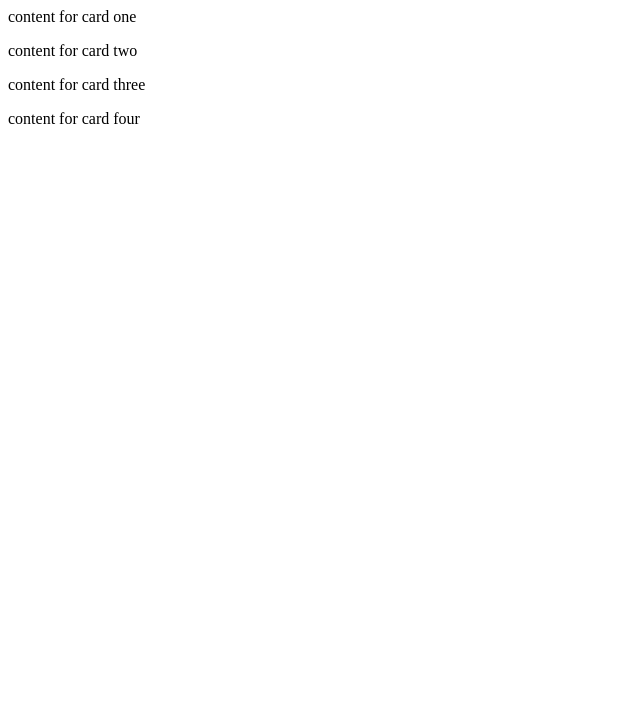
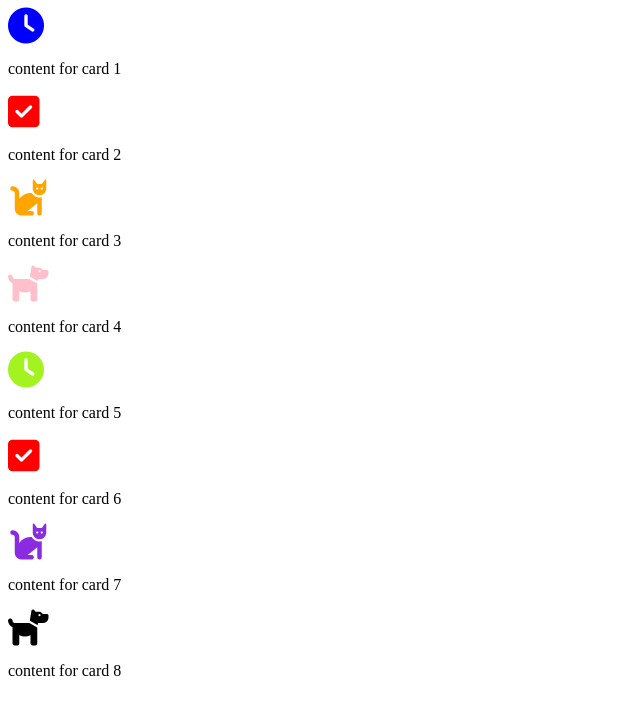
Before and after one commit to peddlefaster/homeworking, a plain HTML site: page flex-grid.html in a window 1280 px wide. Shown: the whole page, without its empty margins (0-640 px from the left). Drawn offline with Linux system fonts and the light colour scheme.

Commit message:
Added icons

```diff
--- a/flex-grid.html
+++ b/flex-grid.html
@@ -1,23 +1,57 @@
+<!DOCTYPE html>
+<html>
+  <head>
+    <title>Font Awesome Icons</title>
+    <meta name="viewport" content="width=device-width, initial-scale=1" />
+    <script src="https://kit.fontawesome.com/a076d05399.js"></script>
+    <!--Get your own code at fontawesome.com-->
+  </head>
+
+  <body>
     <div class="centered">
       <section class="cards">
-    <article class="card">
-      <p>content for card one</p>
-    </article>
-    <!-- /card-one -->
 
         <article class="card">
-      <p>content for card two</p>
+          <i class="fas fa-clock" style="font-size:36px;color:blue;"></i>
+          <p>content for card 1</p>
         </article>
-    <!-- /card-two -->
 
         <article class="card">
-      <p>content for card three</p>
+            <li class="fas fa-check-square"style='font-size:36px;color: red;'></li></i>
+          <p>content for card 2</p>
         </article>
-    <!-- /card-three -->
 
         <article class="card">
-      <p>content for card four</p>
+            <i class='fas fa-cat' style='font-size:36px;color: orange;'></i>
+          <p>content for card 3</p>
         </article>
-    <!-- /card-four -->
+
+        <article class="card">
+            <i class='fas fa-dog' style='font-size:36px; color: pink;'></i>
+          <p>content for card 4</p>
+        </article>
+
+        <article class="card">
+          <i class="fas fa-clock" style="font-size:36px;color:rgb(163, 243, 33)"></i>
+          <p>content for card 5</p>
+        </article>
+
+        <article class="card">
+            <li class="fas fa-check-square"style='font-size:36px;color: red'></li></i>
+          <p>content for card 6</p>
+        </article>
+
+        <article class="card">
+            <i class='fas fa-cat' style='font-size:36px; color: blueviolet;'></i>
+          <p>content for card 7</p>
+        </article>
+
+        <article class="card">
+            <i class='fas fa-dog' style='font-size:36px'></i>
+          <p>content for card 8</p>
+        </article>
+
       </section>
     </div>
+  </body>
+</html>
```
Lines whose indentation alone changed are shown as unchanged.
